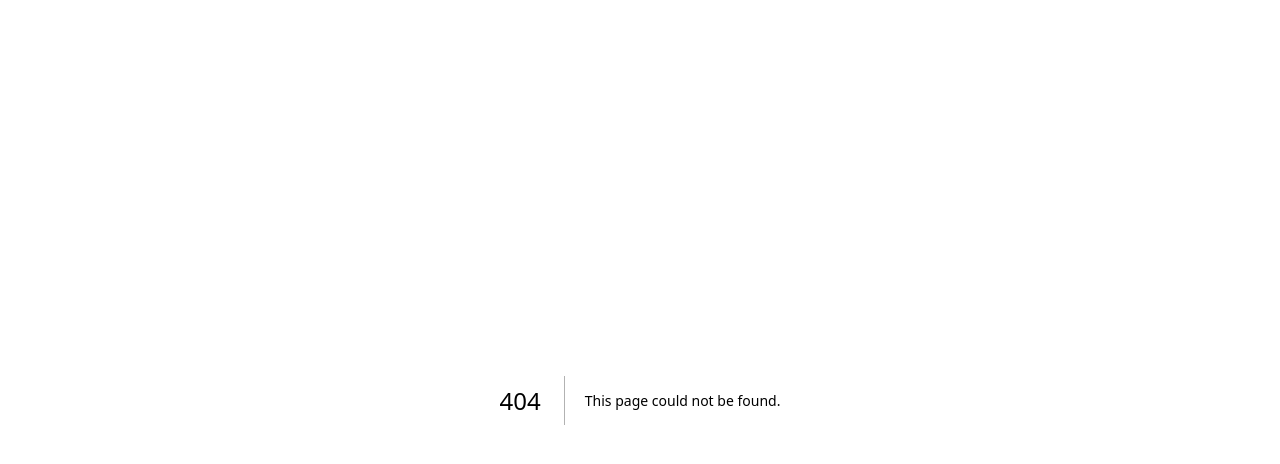
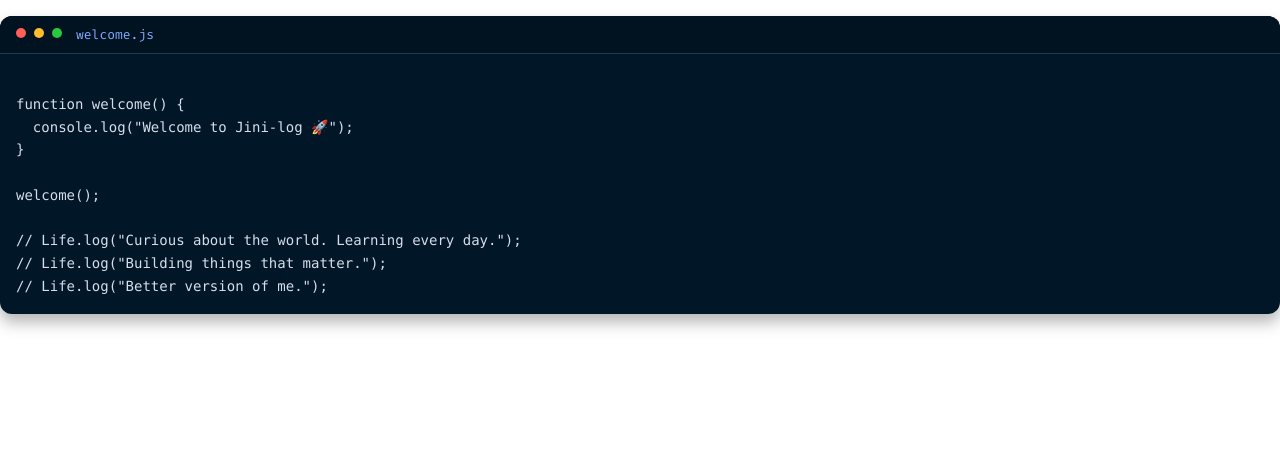
Before and after one commit to JiniEun/jini-log, a Next.js app: page /codeground in a window 1280 px wide. Before the commit this address had no page. Shown: the top 464 px of the page. Built offline with nearby package versions, Linux system fonts and the light colour scheme.

Commit message:
fix: error

```diff
--- /dev/null
+++ b/src/app/codeground/page.tsx
@@ -0,0 +1,9 @@
+import CodeGround from "@components/codeGround/CodeGround";
+
+export default function codeGround() {
+  return (
+      <main>
+        <CodeGround/>
+      </main>
+  );
+}
--- /dev/null
+++ b/src/components/codeGround/CodeGround.tsx
@@ -0,0 +1,24 @@
+// components/CodeBlock.tsx
+import CodeBlock from "@components/codeBlock/CodeBlock";
+
+const codeSample = `
+function welcome() {
+  console.log("Welcome to Jini-log 🚀");
+}
+
+welcome();
+
+// Life.log("Curious about the world. Learning every day.");
+// Life.log("Building things that matter.");
+// Life.log("Better version of me.");
+`;
+
+const CodeGround = () => {
+  return (
+      <div>
+        <CodeBlock code={codeSample} filename="welcome.js"/>
+      </div>
+  );
+};
+
+export default CodeGround;
--- a/src/components/home/HomeContent.tsx
+++ b/src/components/home/HomeContent.tsx
@@ -1,21 +1,4 @@
-import style from './HomeContent.module.scss';
-import classNames from 'classnames/bind';
-import CodeBlock from "@components/codeBlock/CodeBlock";
 import Tag from "@components/tag/Tag";
-
-const cx = classNames.bind(style);
-
-const codeSample = `
-function welcome() {
-  console.log("Welcome to Jini-log 🚀");
-}
-
-welcome();
-
-// Life.log("Curious about the world. Learning every day.");
-// Life.log("Building things that matter.");
-// Life.log("Better version of me.");
-`;
 
 const tags = [
   // 지속 가능한 개발과 성장에 관심이 많은
```
